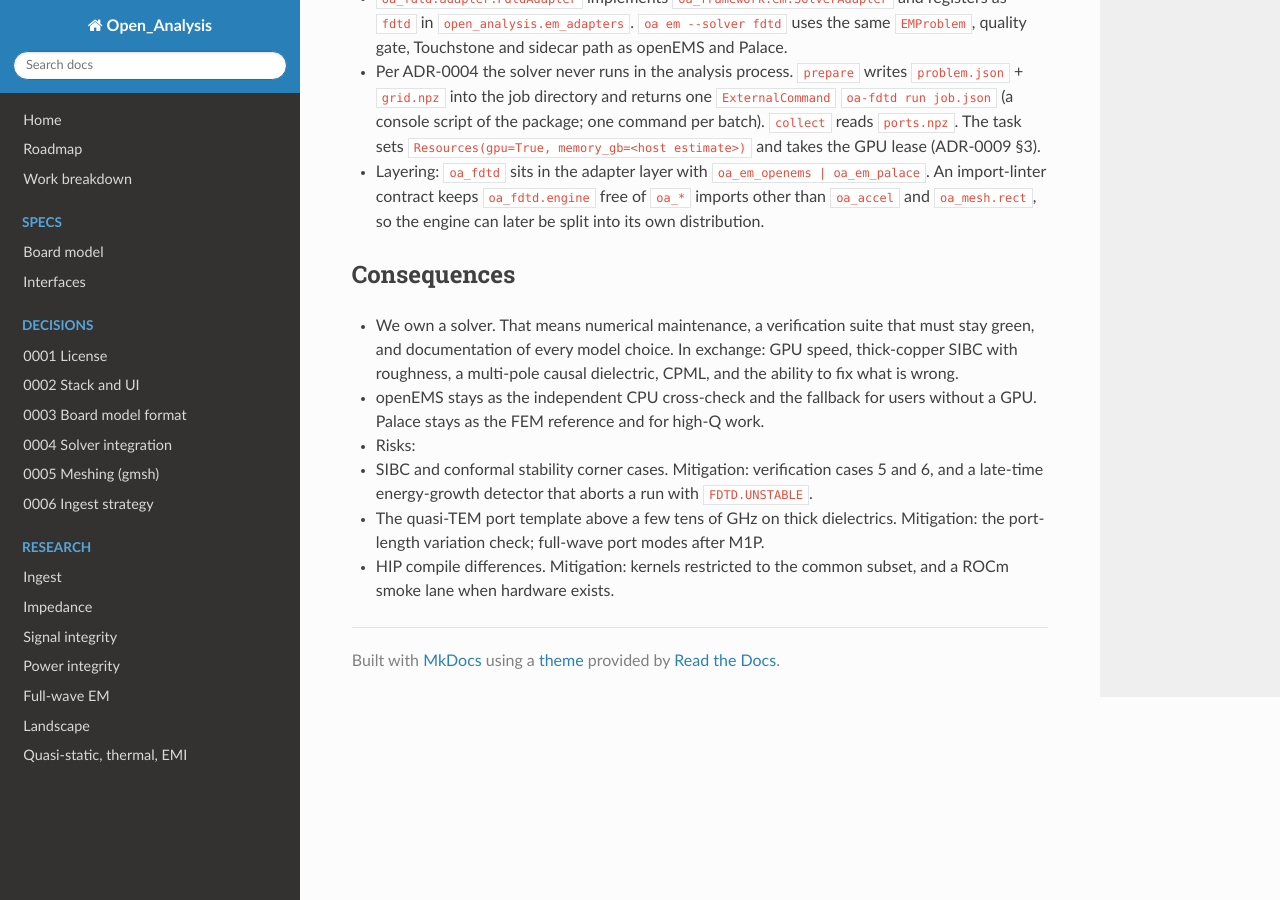
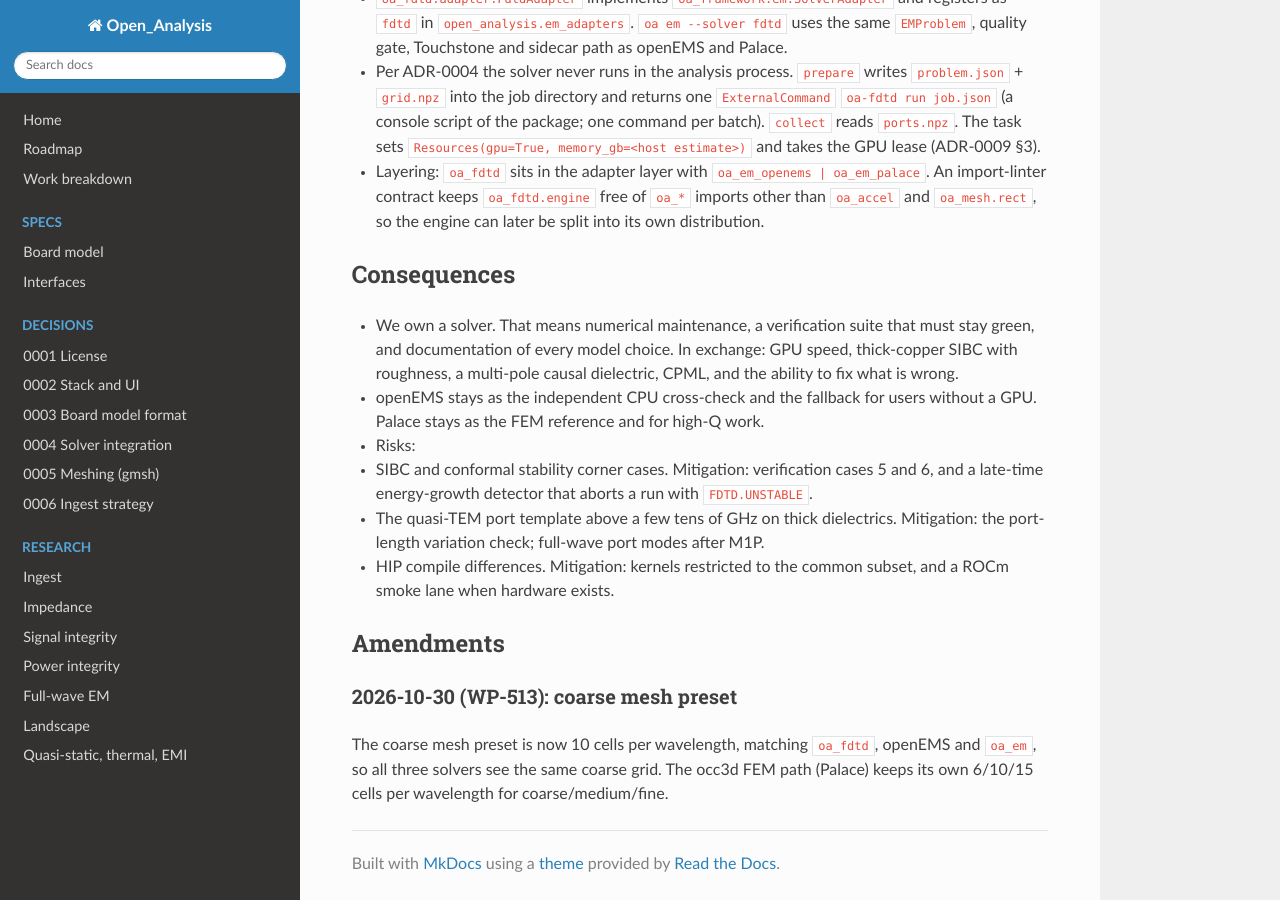
Before and after one commit to C-My-Code/Open_Analysis, an MkDocs documentation site: the page built from docs/adr/0010-gpu-fdtd-engine.md, in a window 1280 px wide and 900 px high, scrolled down 4786 px. Built offline with MkDocs 1.6.1, drawn with Linux system fonts in a browser that asks for light colours; nearby versions of some CDN libraries.

Commit message:
ADR-0010: amendment, coarse mesh preset is 10 cells/lambda (WP-513)
Co-Authored-By: Claude Opus 5.5 <noreply@anthropic.com>
Claude-Session: https://claude.ai/code/session_011igm87KKv2vvAPV69iyBbW

```diff
--- a/docs/adr/0010-gpu-fdtd-engine.md
+++ b/docs/adr/0010-gpu-fdtd-engine.md
@@ -83,3 +83,8 @@ Cross-solver: openEMS 0.37 on an identical grid (mesh lines from `oa_mesh.rect`,
   - SIBC and conformal stability corner cases. Mitigation: verification cases 5 and 6, and a late-time energy-growth detector that aborts a run with `FDTD.UNSTABLE`.
   - The quasi-TEM port template above a few tens of GHz on thick dielectrics. Mitigation: the port-length variation check; full-wave port modes after M1P.
   - HIP compile differences. Mitigation: kernels restricted to the common subset, and a ROCm smoke lane when hardware exists.
+
+## Amendments
+
+### 2026-10-30 (WP-513): coarse mesh preset
+The coarse mesh preset is now 10 cells per wavelength, matching `oa_fdtd`, openEMS and `oa_em`, so all three solvers see the same coarse grid. The occ3d FEM path (Palace) keeps its own 6/10/15 cells per wavelength for coarse/medium/fine.
```
